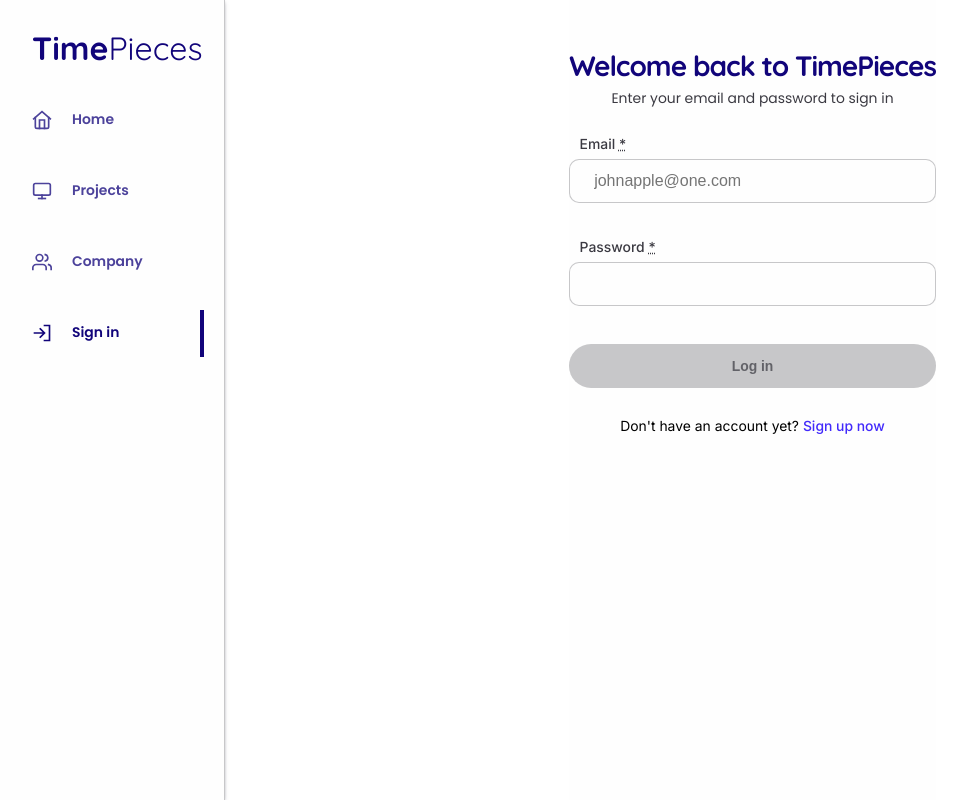
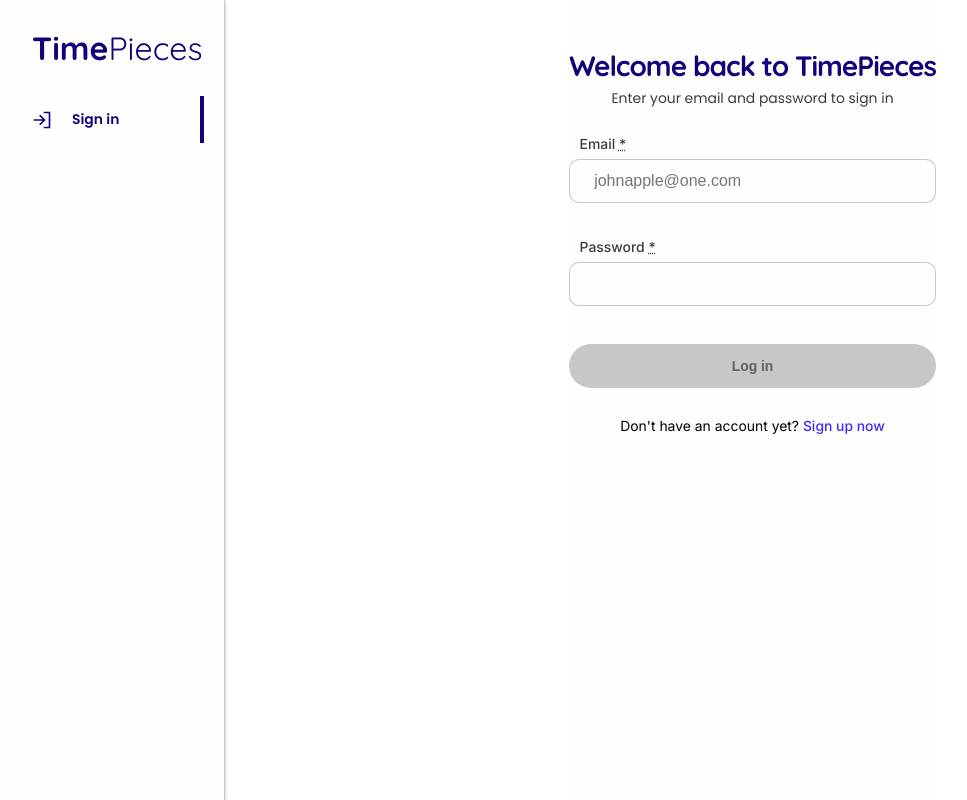
Before and after one commit to renchester/time-tracker-app, a React (Vite) app: page /account/login in a window 1280 px wide. Shown: the whole page, without its empty margins (0-967 px from the left). Built offline with nearby package versions, Linux system fonts and the light colour scheme.

Commit message:
Add conditional rendering to Sidebar nav links

```diff
--- a/src/components/Sidebar.jsx
+++ b/src/components/Sidebar.jsx
@@ -15,6 +15,8 @@ function Sidebar() {
 
       <nav className="nav">
         <ul className="nav__links">
+          {user && (
+            <>
               <li className="nav__item">
                 <NavLink to={`/`} className="nav__link">
                   <svg
@@ -45,7 +47,14 @@ function Sidebar() {
                     strokeLinejoin="arcs"
                     className="nav__icon"
                   >
-                <rect x="2" y="3" width="20" height="14" rx="2" ry="2"></rect>
+                    <rect
+                      x="2"
+                      y="3"
+                      width="20"
+                      height="14"
+                      rx="2"
+                      ry="2"
+                    ></rect>
                     <line x1="8" y1="21" x2="16" y2="21"></line>
                     <line x1="12" y1="17" x2="12" y2="21"></line>
                   </svg>
@@ -72,6 +81,8 @@ function Sidebar() {
                   <span>Company</span>
                 </NavLink>
               </li>
+            </>
+          )}
           <li className="nav__item">
             {user ? (
               <button type="button" onClick={logout} className="nav__link">
```
Lines whose indentation alone changed are shown as unchanged.
